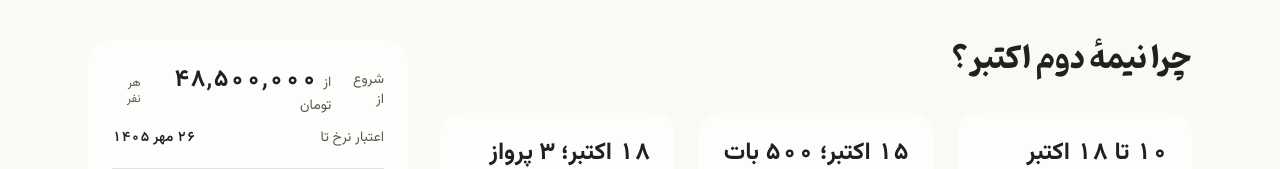
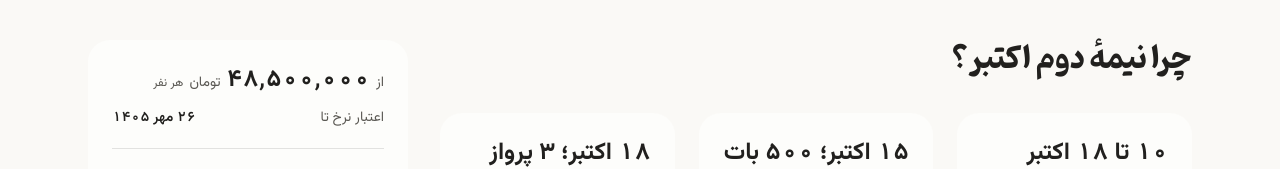
Before and after one commit to masoudroot/thailandgard, a Next.js app in the folder site/: page /phuket-october in a window 1280 px wide. Shown: the part 598-767 px from the top of the page. Built offline with nearby package versions, Linux system fonts and the light colour scheme; no server answers; the database is empty.

Commit message:
نبض دیزاین: تکرار «از» در کارت قیمت /phuket-october

```diff
--- a/site/app/phuket-october/page.tsx
+++ b/site/app/phuket-october/page.tsx
@@ -194,7 +194,6 @@ export default async function PhuketOctoberPage() {
               <CardContent className="p-6">
                 <dl className="space-y-3">
                   <div className="flex items-center justify-between gap-3">
-                    <dt className="text-sm text-muted-foreground">شروع از</dt>
                     <dd className="flex items-baseline gap-1.5">
                       <Price amount={tour.priceFrom} size="md" />
                       <span className="text-xs text-muted-foreground">هر نفر</span>
```
Also changed, not shown: 1 other file (tests, documents, lock files or other folders).
